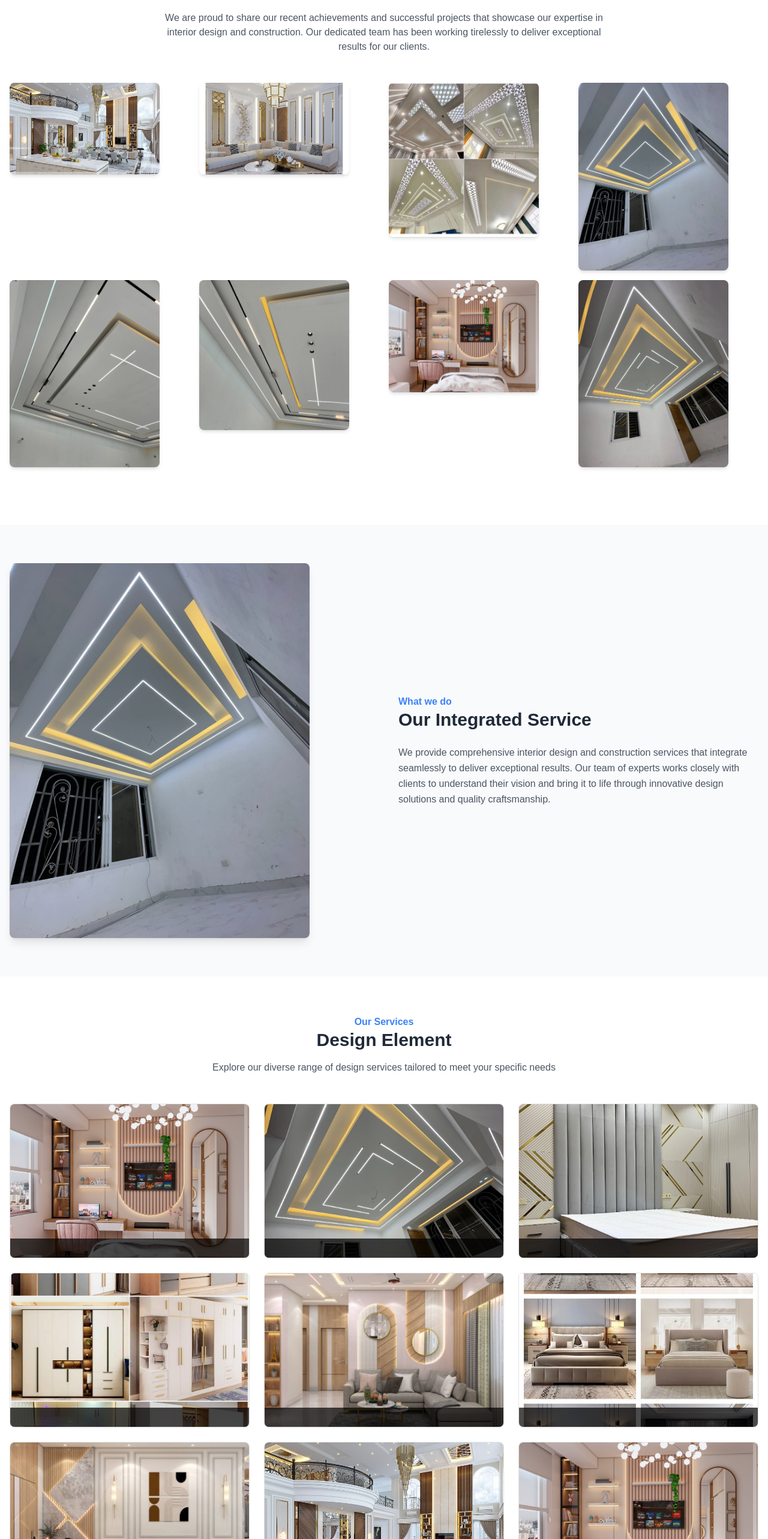
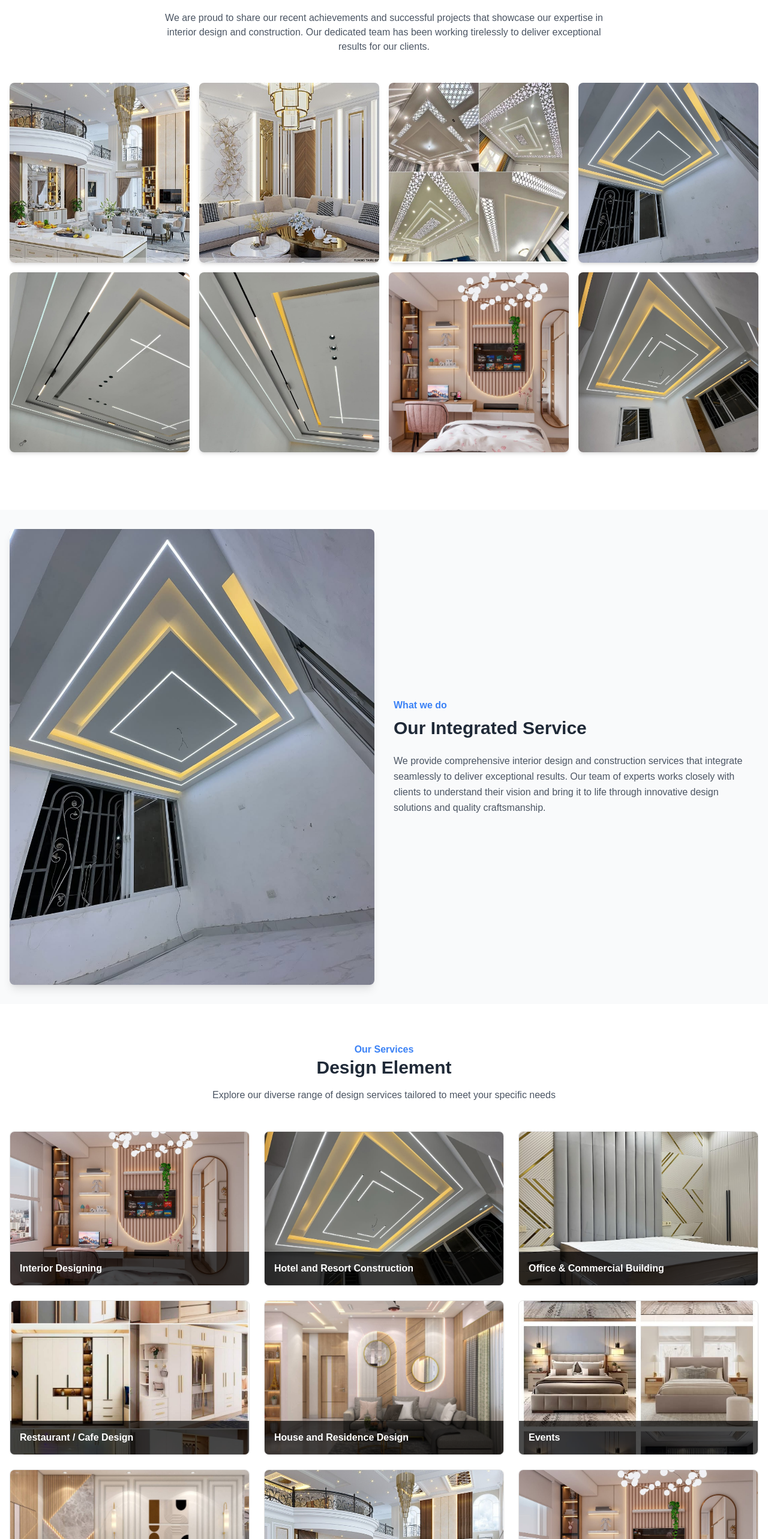
Before and after one commit to SaugatGautam100/sajilointeriornepal, a Next.js app in the folder my-app/: page / in a window 1280 px wide. Shown: the part 1320-3886 px from the top of the page at 60% size. Built offline with nearby package versions, Linux system fonts and the light colour scheme.

Commit message:
make it perfect

```diff
--- a/my-app/app/page.tsx
+++ b/my-app/app/page.tsx
@@ -110,89 +110,35 @@ export default function Component() {
         </p>
           </div>
           <div className="grid grid-cols-2 md:grid-cols-4 gap-4 mb-8">
-
+        {[image1, image2, image3, image4, image5, image6, image7, image8].map((img, idx) => (
+          <div key={idx} className="aspect-square w-full flex items-center justify-center">
             <Image
-
-                src={image1}
+          src={img}
           alt={`Achievement`}
           width={250}
-                height={200}
-                className="rounded-lg shadow-md hover:shadow-lg transition-shadow"
+          height={250}
+          className="rounded-lg shadow-md hover:shadow-lg transition-shadow object-cover w-full h-full"
             />
-              <Image
-
-                src={image2}
-                alt={`Achievement`}
-                width={250}
-                height={200}
-                className="rounded-lg shadow-md hover:shadow-lg transition-shadow"
-              />
-              <Image
-
-                src={image3}
-                alt={`Achievement`}
-                width={250}
-                height={200}
-                className="rounded-lg shadow-md hover:shadow-lg transition-shadow"
-              />
-              <Image
-
-                src={image4}
-                alt={`Achievement`}
-                width={250}
-                height={200}
-                className="rounded-lg shadow-md hover:shadow-lg transition-shadow"
-              />
-              <Image
-
-                src={image5}
-                alt={`Achievement`}
-                width={250}
-                height={200}
-                className="rounded-lg shadow-md hover:shadow-lg transition-shadow"
-              />
-              <Image
-
-                src={image6}
-                alt={`Achievement`}
-                width={250}
-                height={200}
-                className="rounded-lg shadow-md hover:shadow-lg transition-shadow"
-              />
-              <Image
-
-                src={image7}
-                alt={`Achievement`}
-                width={250}
-                height={200}
-                className="rounded-lg shadow-md hover:shadow-lg transition-shadow"
-              />
-              <Image
-
-                src={image8}
-                alt={`Achievement`}
-                width={250}
-                height={200}
-                className="rounded-lg shadow-md hover:shadow-lg transition-shadow"
-              />
-
+          </div>
+        ))}
           </div>
         </div>
       </section>
 
       {/* Integrated Service */}
-      <section className="py-16 bg-gray-50" id="services">
+      <section className="py-8 bg-gray-50" id="services">
         <div className="container mx-auto px-4">
-          <div className="grid md:grid-cols-2 gap-12 items-center">
+          <div className="grid md:grid-cols-2 gap-8 items-center">
         <Image
           src={image4}
           alt="Interior design service"
-              width={500}
+          width={700}
           height={400}
           className="rounded-lg shadow-lg"
+          priority
         />
         <div>
-              <span className="text-blue-500 font-semibold">What we do</span>
+          <span className="text-blue-500 font-semibold block mb-2">What we do</span>
           <h2 className="text-3xl font-bold text-gray-800 mb-6">Our Integrated Service</h2>
           <p className="text-gray-600 leading-relaxed">
             We provide comprehensive interior design and construction services that integrate seamlessly to deliver
@@ -226,7 +172,8 @@ export default function Component() {
                   className="w-full h-64 object-cover group-hover:scale-105 transition-transform duration-300"
                 />
                 <CardContent className="absolute bottom-0 left-0 right-0 bg-black bg-opacity-70 text-white p-4">
-                  <h3 className="font-semibold"></h3>
+                  <h3 className="font-semibold">
+						Interior Designing</h3>
                 </CardContent>
               </Card>
                 <Card className="relative overflow-hidden group cursor-pointer">
@@ -238,7 +185,7 @@ export default function Component() {
                   className="w-full h-64 object-cover group-hover:scale-105 transition-transform duration-300"
                 />
                 <CardContent className="absolute bottom-0 left-0 right-0 bg-black bg-opacity-70 text-white p-4">
-                  <h3 className="font-semibold"></h3>
+                  <h3 className="font-semibold">						Hotel and Resort Construction					</h3>
                 </CardContent>
               </Card>
                 <Card className="relative overflow-hidden group cursor-pointer">
@@ -250,7 +197,7 @@ export default function Component() {
                   className="w-full h-64 object-cover group-hover:scale-105 transition-transform duration-300"
                 />
                 <CardContent className="absolute bottom-0 left-0 right-0 bg-black bg-opacity-70 text-white p-4">
-                  <h3 className="font-semibold"></h3>
+                  <h3 className="font-semibold">						Office & Commercial Building					</h3>
                 </CardContent>
               </Card>
                 <Card className="relative overflow-hidden group cursor-pointer">
@@ -262,7 +209,7 @@ export default function Component() {
                   className="w-full h-64 object-cover group-hover:scale-105 transition-transform duration-300"
                 />
                 <CardContent className="absolute bottom-0 left-0 right-0 bg-black bg-opacity-70 text-white p-4">
-                  <h3 className="font-semibold"></h3>
+                  <h3 className="font-semibold"> 						Restaurant / Cafe  Design					</h3>
                 </CardContent>
               </Card>
                 <Card className="relative overflow-hidden group cursor-pointer">
@@ -274,7 +221,7 @@ export default function Component() {
                   className="w-full h-64 object-cover group-hover:scale-105 transition-transform duration-300"
                 />
                 <CardContent className="absolute bottom-0 left-0 right-0 bg-black bg-opacity-70 text-white p-4">
-                  <h3 className="font-semibold"></h3>
+                  <h3 className="font-semibold"> 						House and Residence Design					</h3>
                 </CardContent>
               </Card>
                 <Card className="relative overflow-hidden group cursor-pointer">
@@ -286,7 +233,7 @@ export default function Component() {
                   className="w-full h-64 object-cover group-hover:scale-105 transition-transform duration-300"
                 />
                 <CardContent className="absolute bottom-0 left-0 right-0 bg-black bg-opacity-70 text-white p-4">
-                  <h3 className="font-semibold"></h3>
+                  <h3 className="font-semibold">						Events					</h3>
                 </CardContent>
               </Card>
                 <Card className="relative overflow-hidden group cursor-pointer">
@@ -298,7 +245,7 @@ export default function Component() {
                   className="w-full h-64 object-cover group-hover:scale-105 transition-transform duration-300"
                 />
                 <CardContent className="absolute bottom-0 left-0 right-0 bg-black bg-opacity-70 text-white p-4">
-                  <h3 className="font-semibold"></h3>
+                  <h3 className="font-semibold"> 						 Architecture Exterior Design					</h3>
                 </CardContent>
               </Card>
                 <Card className="relative overflow-hidden group cursor-pointer">
@@ -310,7 +257,7 @@ export default function Component() {
                   className="w-full h-64 object-cover group-hover:scale-105 transition-transform duration-300"
                 />
                 <CardContent className="absolute bottom-0 left-0 right-0 bg-black bg-opacity-70 text-white p-4">
-                  <h3 className="font-semibold"></h3>
+                  <h3 className="font-semibold">						Trunkey Projects					</h3>
                 </CardContent>
               </Card>
                 <Card className="relative overflow-hidden group cursor-pointer">
@@ -322,7 +269,7 @@ export default function Component() {
                   className="w-full h-64 object-cover group-hover:scale-105 transition-transform duration-300"
                 />
                 <CardContent className="absolute bottom-0 left-0 right-0 bg-black bg-opacity-70 text-white p-4">
-                  <h3 className="font-semibold"></h3>
+                  <h3 className="font-semibold">						Banquet Design					</h3>
                 </CardContent>
               </Card>
 
@@ -402,10 +349,16 @@ export default function Component() {
               </form>
             </div>
             <div className="bg-gray-200 rounded-lg h-96 flex items-center justify-center">
-              <div className="text-center text-gray-500">
-                <MapPin className="w-12 h-12 mx-auto mb-4" />
-                <p>Interactive Map</p>
-              </div>
+            <iframe
+              title="Sajilo Interior Nepal Location"
+              src="https://www.google.com/maps/embed?pb=!1m18!1m12!1m3!1d3532.055964992542!2d85.3240!3d27.7172!2m3!1f0!2f0!3f0!3m2!1i1024!2i768!4f13.1!3m3!1m2!1s0x39eb190a4e2b2b2b%3A0x7e3e8b8e8b8e8b8e!2sKathmandu%2C%20Nepal!5e0!3m2!1sen!2snp!4v1680000000000!5m2!1sen!2snp"
+              width="100%"
+              height="100%"
+              style={{ border: 0, borderRadius: "0.5rem" }}
+              allowFullScreen
+              loading="lazy"
+              referrerPolicy="no-referrer-when-downgrade"
+            />
             </div>
           </div>
         </div>
```
Also changed, not shown: my-app/components/image/map.jpeg (added), 1 other file (tests, documents, lock files or other folders). Lines whose indentation alone changed are shown as unchanged.
